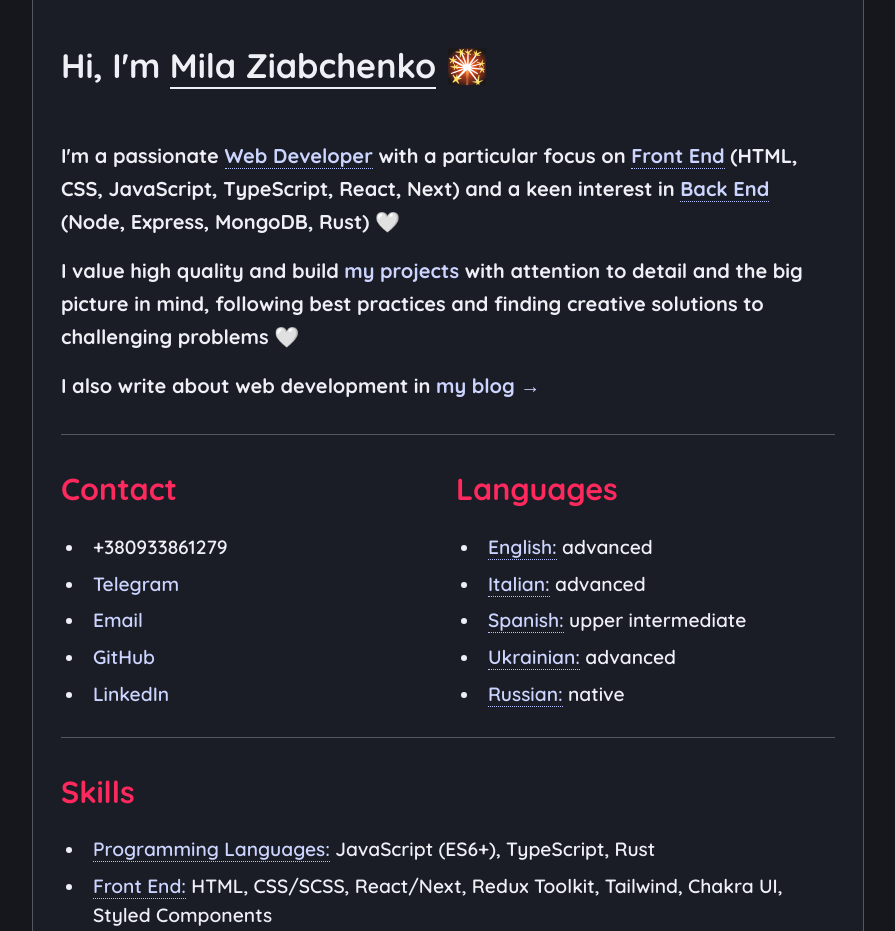
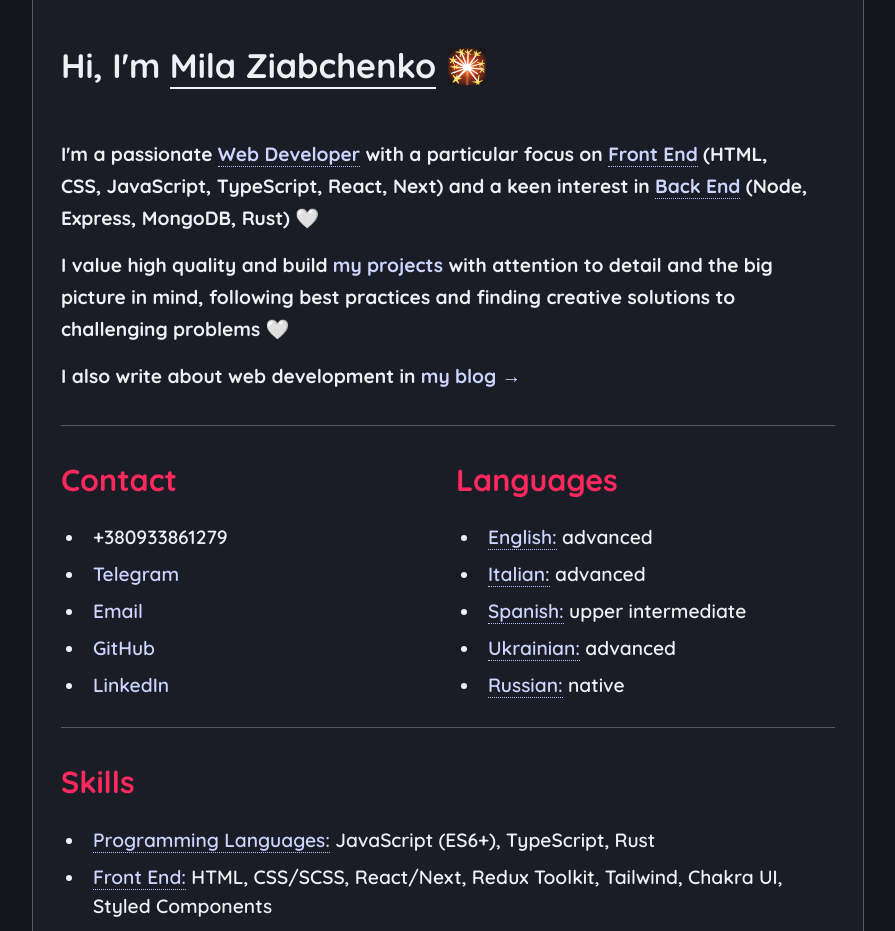
Before and after one commit to MilaZiabchenko/MILA_DEV-Website, a React (Vite) app: page /resume/web-developer in a window 1280 px wide. Shown: the part 780-1711 px from the top of the page, without its empty margins (192-1087 px from the left). Built offline with nearby package versions, Linux system fonts and the light colour scheme.

Commit message:
Update App.css

```diff
--- a/src/App.css
+++ b/src/App.css
@@ -194,7 +194,7 @@ p {
 
 .presentation p {
   padding-block: 0.5rem;
-  font-size: 1.25rem;
+  font-size: 1.2rem;
   font-weight: 900;
 }
 
```
